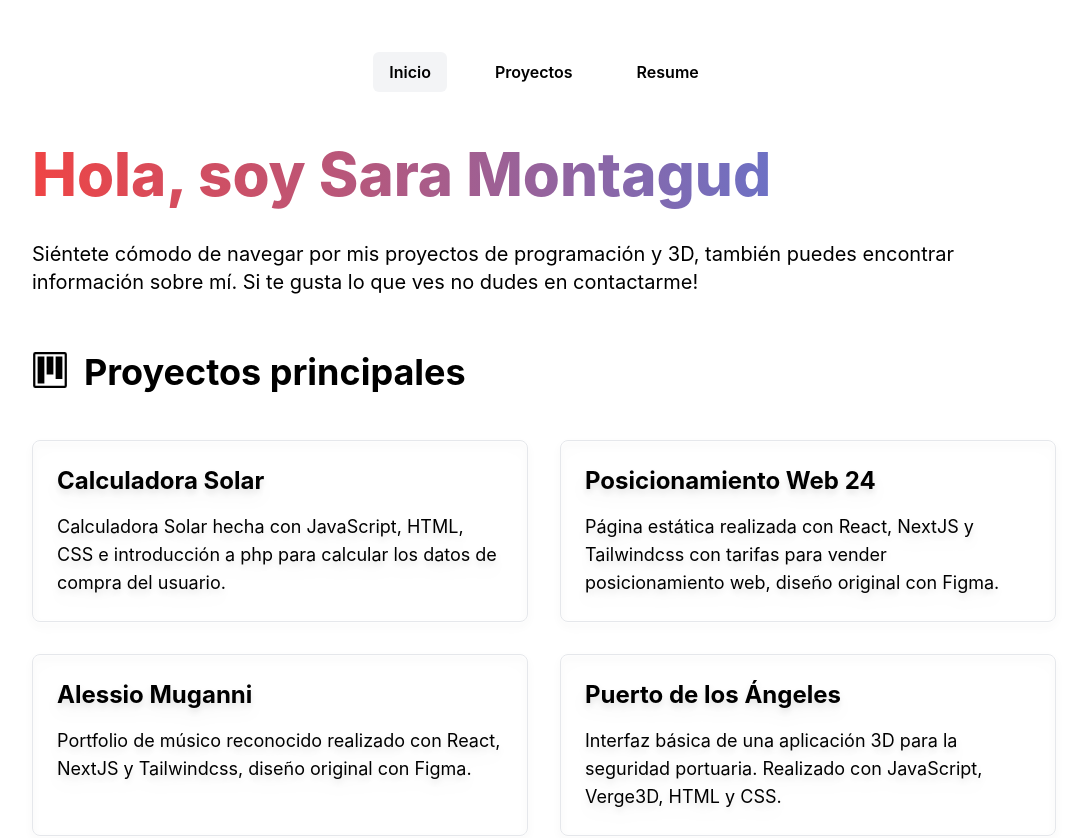
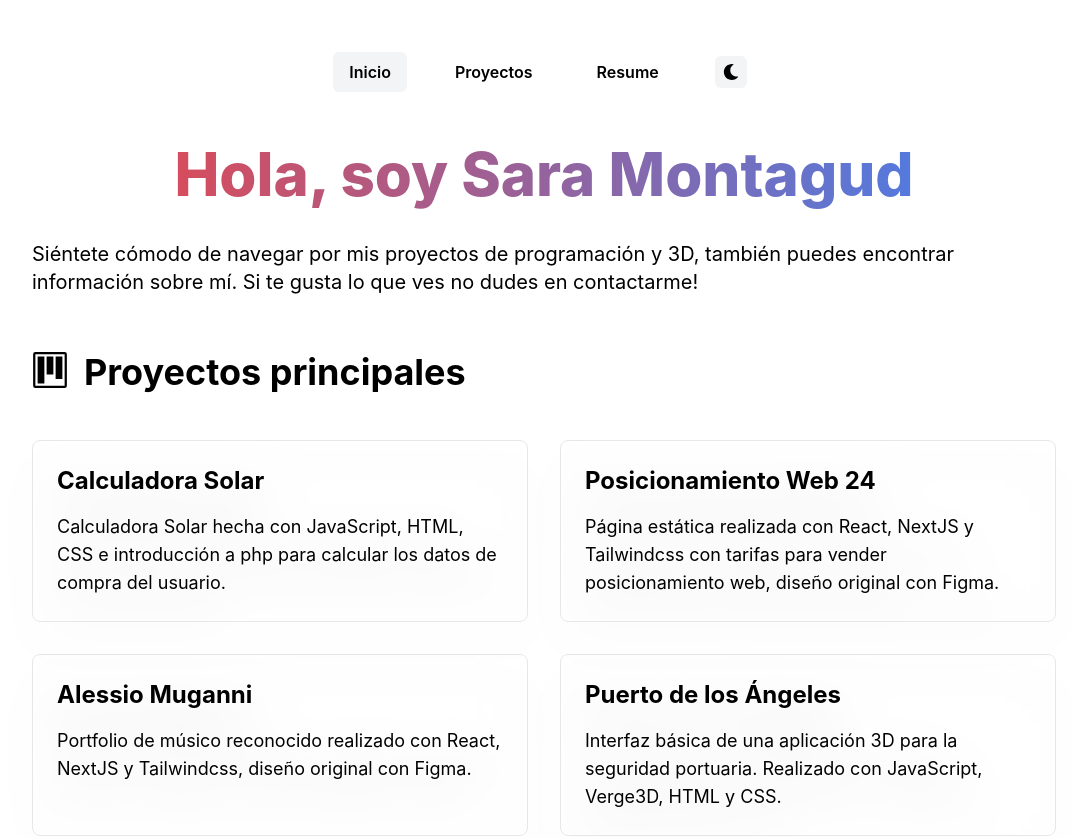
Before and after one commit to afordigital/portfolio-sara, a Next.js app: page / in a window 1280 px wide. Shown: the top 838 px of the page, without its empty margins (96-1183 px from the left). Built offline with nearby package versions, Linux system fonts and the light colour scheme.

Commit message:
dark mode init

```diff
--- a/components/Layout.js
+++ b/components/Layout.js
@@ -2,11 +2,7 @@ import Head from 'next/head'
 import Nav from './Nav'
 import Footer from './Footer'
 
-import { useState } from 'react'
-
 const Layout = ({ children }) => {
-  const [openGallery, setOpenGallery] = useState(false)
-
   return (
     <>
       <Head>
--- a/components/Nav.js
+++ b/components/Nav.js
@@ -4,11 +4,13 @@ import { useRouter } from 'next/router'
 import { useState } from 'react'
 import { links } from '../config/links.js'
 
-import { FaBars } from 'react-icons/fa'
+import { FaBars, FaSun, FaMoon } from 'react-icons/fa'
 
 const Nav = () => {
   const router = useRouter()
   const [openMenu, setOpenMenu] = useState(false)
+
+  const [colorMode, setColorMode] = useState('light')
 
   return (
     <div id='nav' className='w-full pt-10 md:pb-10'>
@@ -43,6 +45,20 @@ const Nav = () => {
             )
           })}
         </div>
+        <div className='pl-10 py-2 px-2 '>
+          <div
+            className='p-2 rounded-md cursor-pointer ease-linear duration-300 bg-gray-100'
+            onClick={e => {
+              if (colorMode == 'light') {
+                setColorMode('dark')
+              } else {
+                setColorMode('light')
+              }
+            }}
+          >
+            {colorMode == 'light' ? <FaMoon /> : <FaSun />}
+          </div>
+        </div>
       </div>
     </div>
   )
--- a/components/common/project.js
+++ b/components/common/project.js
@@ -1,6 +1,6 @@
-const Project = ({ title, image, description }) => {
+const Project = ({ title, description }) => {
   return (
-    <div className='border drop-shadow-lg rounded-lg p-6'>
+    <div className='border drop-shadow-2xl rounded-lg p-6'>
       <div className='flex'>
         <h2 className='font-bold text-2xl pb-4 pr-2'>{title}</h2>
       </div>
--- a/components/common/skill.js
+++ b/components/common/skill.js
@@ -1,6 +1,6 @@
 import Image from 'next/image'
 
-const Skill = ({ image, description, imageSize }) => {
+const Skill = ({ image, description }) => {
   return (
     <div>
       <div className='flex flex-col space-y-2'>
--- a/package.json
+++ b/package.json
@@ -9,7 +9,11 @@
     "lint": "next lint"
   },
   "dependencies": {
+    "@chakra-ui/react": "^2.2.1",
+    "@emotion/react": "^11.9.3",
+    "@emotion/styled": "^11.9.3",
     "@react-md/icon": "^5.1.3",
+    "framer-motion": "^6.3.16",
     "next": "12.1.6",
     "react": "18.1.0",
     "react-dom": "18.1.0",
--- a/pages/index.js
+++ b/pages/index.js
@@ -29,7 +29,7 @@ const Home = () => {
           setSelectedImage={setSelectedImage}
         />
       )}
-      <h1 className='flex pb-4 md:h-24 text-transparent bg-clip-text bg-gradient-to-r from-red-500 to-blue-500 text-2xl md:text-6xl font-extrabold'>
+      <h1 className='flex justify-center pb-4 md:h-24 text-transparent bg-clip-text bg-gradient-to-r from-red-500 to-blue-500 text-2xl md:text-6xl font-extrabold'>
         Hola, soy Sara Montagud
       </h1>
       <div className='flex justify-center text-lg md:text-xl pb-14'>
--- a/pages/resume.js
+++ b/pages/resume.js
@@ -145,6 +145,8 @@ const Resume = () => {
         </div>
         <ExpTable
           title={'Charla en'}
+          date={'Abril 2020'}
+          iconDate={<FaCalendarAlt />}
           description={
             'Charla en la plataforma de streaming Twitch para concienciar al público sobre las barreras de ser mujer en el sector tecnológico. Respaldado por la empresa del sector de los videojuegos Women in Games.'
           }
--- a/tailwind.config.js
+++ b/tailwind.config.js
@@ -1,4 +1,5 @@
 module.exports = {
+  darkMode: 'media',
   content: [
     './pages/**/*.{js,ts,jsx,tsx}',
     './components/**/*.{js,ts,jsx,tsx}'
```
Also changed, not shown: components/common/render.js (+3 -3 lines), 2 other files (tests, documents, lock files or other folders).
